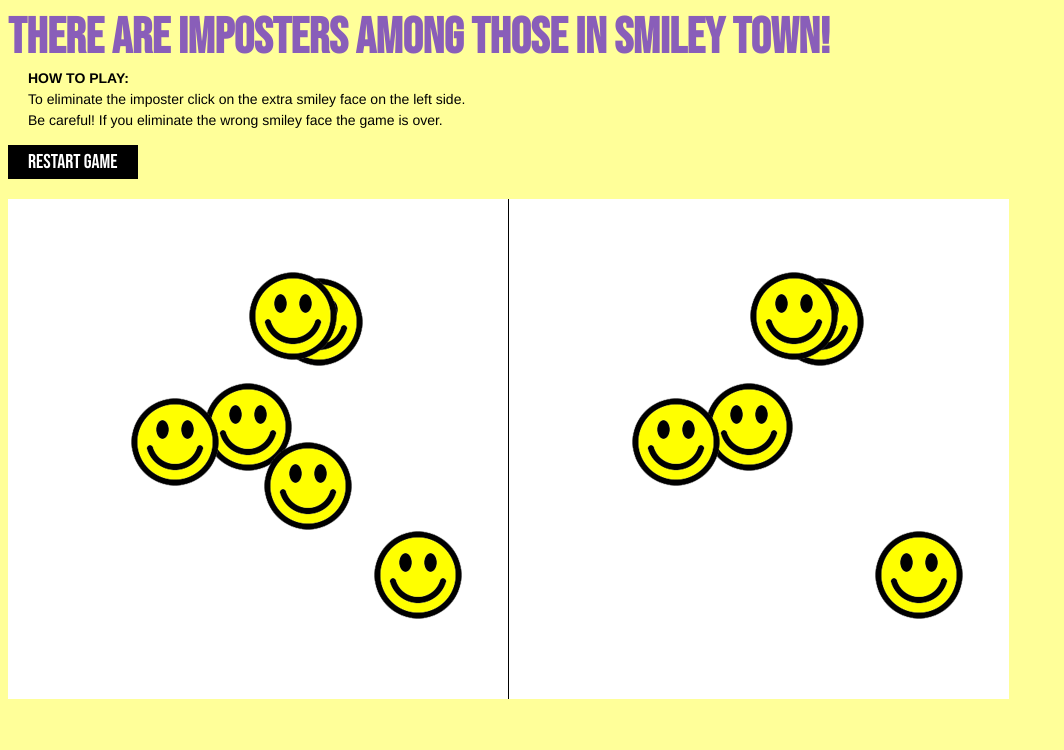
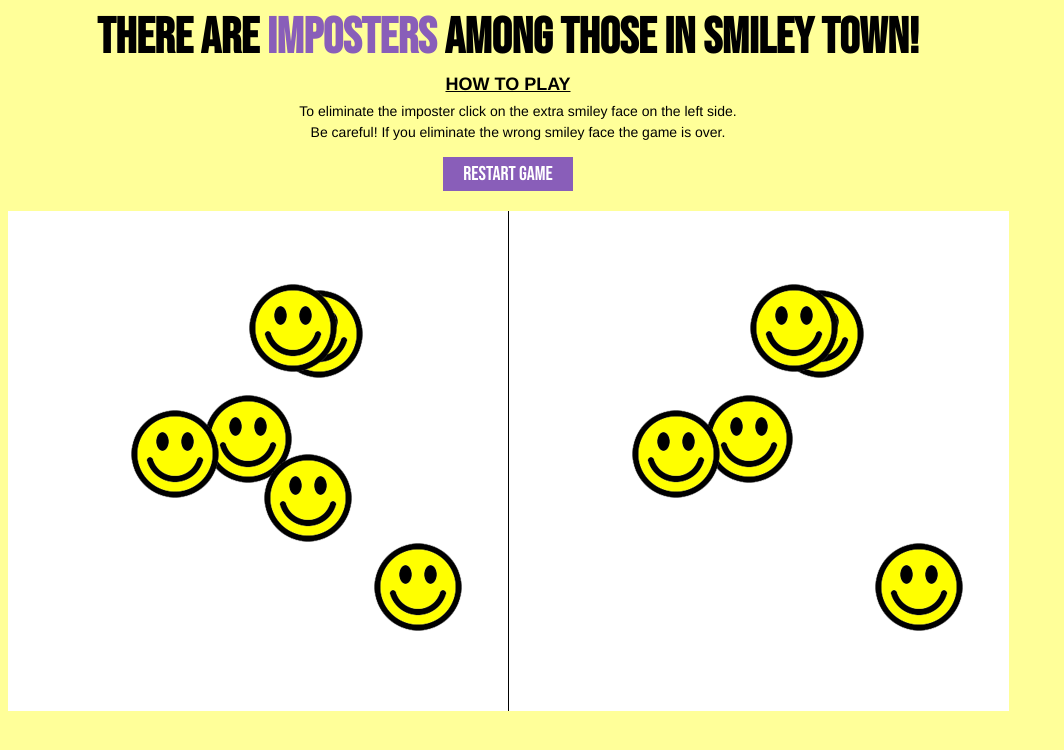
Before and after one commit to RachelNurmi91/The-Imposter-Game, a plain HTML site: page index.html in a window 1280 px wide. Shown: the whole page, without its empty margins (0-1064 px from the left). Drawn offline with Linux system fonts and the light colour scheme.

Commit message:
Add files via upload
Layout changes created to make a more balanced design.

```diff
--- a/index.html
+++ b/index.html
@@ -16,8 +16,14 @@
             font-family: 'Bebas Neue', cursive;
             font-size: 50px;
             margin-bottom: 0px;
-            color: rgb(137, 94, 185);
+        }
 
+        h3 {
+            font-family: Helvetica, sans-serif;
+            font-weight: 800;
+            font-size: 18px;
+            text-decoration: underline;
+            margin: 6px 0;
         }
 
 
@@ -42,13 +48,18 @@
 
         }
 
+        #gameInfo {
+            width: 1000px;
+            text-align: center;
+        }
+
         #rightSide {
             left: 500px;
             border-left: 1px solid;
         }
 
         button {
-            background-color: black;
+            background-color: rgb(137, 94, 185);
             color: white;
             text-transform: uppercase;
             font-size: 20px;
@@ -58,8 +69,12 @@
             font-family: 'Bebas Neue', cursive;
         }
 
+        span {
+            color: rgb(137, 94, 185);
+        }
+
         button:hover {
-            background-color: rgb(137, 94, 185);
+            background-color: rgb(170, 127, 219);
         }
     </style>
 </head>
@@ -67,12 +82,16 @@
 <!---html start--->
 
 <body>
-    <h1>There are imposters among those in Smiley Town!</h1>
+<section id="gameInfo">
 
-    <p>
-        <strong>HOW TO PLAY:</strong><br>To eliminate the imposter click on the extra smiley face on the left side.<br>
+    <h1>There are <span>imposters</span> among those in Smiley Town!</h1>
+    <h3>HOW TO PLAY</h3>
+    <p>To eliminate the imposter click on the extra smiley face on the left side.<br>
     Be careful! If you eliminate the wrong smiley face the game is over.</p>
     <button onclick="retryGame()">Restart Game</button>
+
+</section>
+
 
     <div id="gameContainer">
     <div id="leftSide"></div>
```
